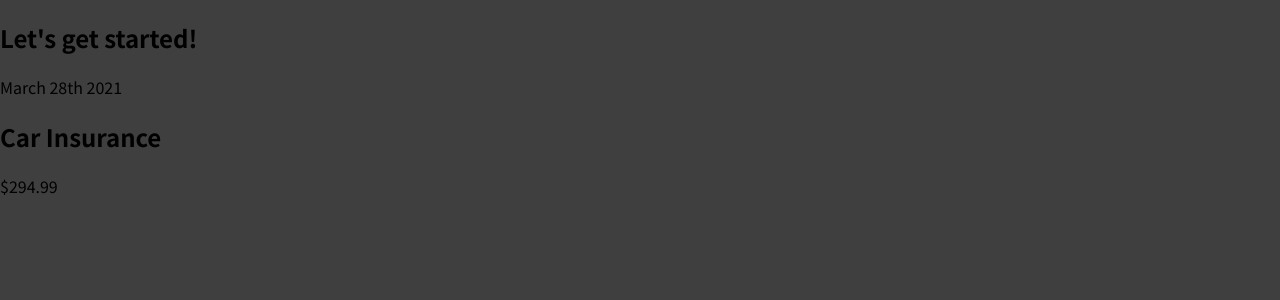
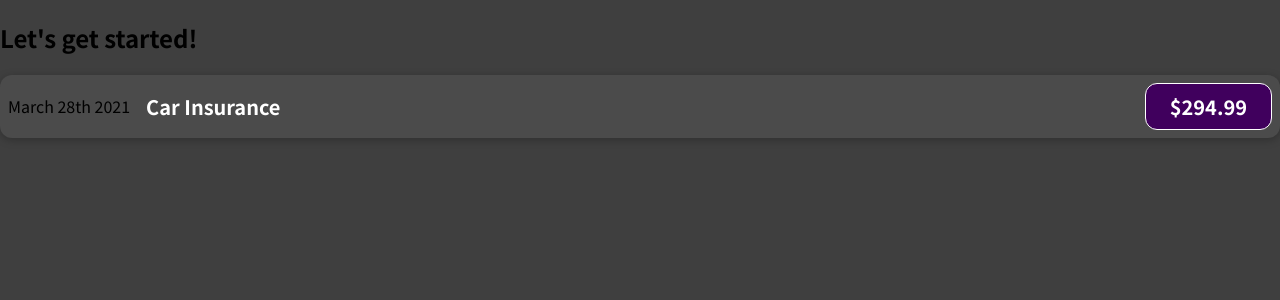
Before and after one commit to Edwardtoonela/react-expense-tracker, a JavaScript app: page / in a window 1280 px wide. Shown: the top 300 px of the page. Built offline with nearby package versions, Linux system fonts and the light colour scheme.

Commit message:
basic component layout with hardcode finished, pushing to call it a day

```diff
--- a/src/components/ExpenseItem.js
+++ b/src/components/ExpenseItem.js
@@ -1,10 +1,13 @@
+import './ExpenseItem.css';
+
 function ExpenseItem() {
+
   return (
-    <div>
+    <div className="expense-item">
       <div>March 28th 2021</div>
-      <div>
+      <div className="expense-item__description">
         <h2>Car Insurance</h2>
-        <div>$294.99</div>
+        <div className="expense-item__price">$294.99</div>
       </div>
     </div>
   );
```
Also changed, not shown: 1 other file (tests, documents, lock files or other folders).
